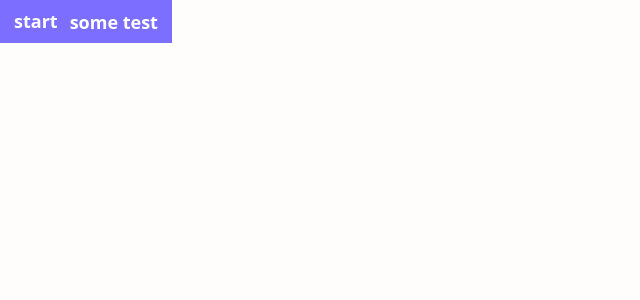
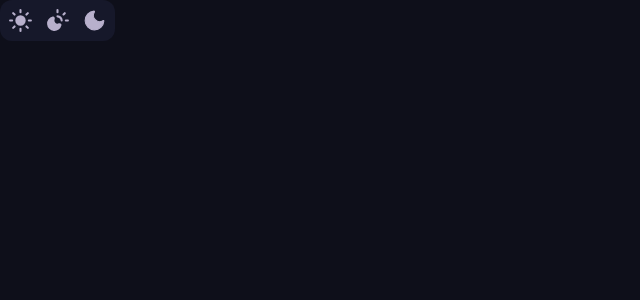
Before and after one commit to trubitsymmxqo0Ot/goals, a Next.js app: page / in a window 1280 px wide. Shown: the top 300 px of the page, without its empty margins (0-640 px from the left). Built offline with nearby package versions, Linux system fonts and the light colour scheme.

Commit message:
refactor(button): added new styles for btn

```diff
--- a/src/app/globals.css
+++ b/src/app/globals.css
@@ -85,11 +85,7 @@
   --color-btn-success-active: var(--btn-success-active);
   --color-btn-success-shadow: var(--btn-success-shadow);
 
-  --color-btn-disabled-opacity: var(--btn-disabled-opacity);
-  --color-btn-loading-overlay: var(--btn-loading-overlay);
-  --color-btn-spinner-color: var(--btn-spinner-color);
-
-  --shadow-sm-custom: var(--shadow-sm);
-  --shadow-md-custom: var(--shadow-md);
-  --shadow-lg-custom: var(--shadow-lg);
+  --color-shadow-sm-custom: var(--shadow-sm);
+  --color-shadow-md-custom: var(--shadow-md);
+  --color-shadow-lg-custom: var(--shadow-lg);
 }
--- a/src/app/layout.tsx
+++ b/src/app/layout.tsx
@@ -8,7 +8,7 @@ export const metadata: Metadata = {
 
 export default function RootLayout({ children }: LayoutProps<"/">) {
   return (
-    <html lang="ru">
+    <html lang="ru" data-custom-theme="dark">
       <body className="bg-primary text-color-primary h-dvh w-full">
         {children}
       </body>
--- a/src/app/page.tsx
+++ b/src/app/page.tsx
@@ -1,21 +1,11 @@
 "use client";
-import { Button } from "@/shared/ui/Button/Button";
-import { useState } from "react";
+
+import { Theme } from "@/shared/ui/Theme/Theme";
 
 export default function Home() {
-  const [send, setSend] = useState(false);
   return (
     <div>
-      <Button
-        size="l"
-        variant="primary"
-        isLoading={send}
-        // endContent={<div>end</div>}
-        startContent={<div>start</div>}
-        onClick={() => setSend(!send)}
-      >
-        some test
-      </Button>
+      <Theme />
     </div>
   );
 }
--- a/src/shared/assets/icons/ux-icons/index.tsx
+++ b/src/shared/assets/icons/ux-icons/index.tsx
@@ -1,7 +1,6 @@
-import { FC } from "react";
 import { SVGPropsIcon } from "../type";
 
-export const spinner: FC<SVGPropsIcon> = ({
+export const spinner = ({
   size,
   className,
   width,
@@ -14,7 +13,7 @@ export const spinner: FC<SVGPropsIcon> = ({
     viewBox="0 0 24 24"
     width={width || size}
     height={height || size}
-    fill="none"
+    fill="currentColor"
     stroke="currentColor"
     strokeWidth="2"
     strokeLinecap="round"
@@ -26,3 +25,92 @@ export const spinner: FC<SVGPropsIcon> = ({
     <path d="M21 12a9 9 0 1 1-6.219-8.56" />
   </svg>
 );
+
+export const light = ({
+  size,
+  className,
+  width,
+  height,
+  name,
+  ...props
+}: SVGPropsIcon) => (
+  <svg
+    xmlns="http://www.w3.org/2000/svg"
+    viewBox="0 0 24 24"
+    fill="currentcolor"
+    stroke="currentColor"
+    strokeWidth="2"
+    strokeLinecap="round"
+    strokeLinejoin="round"
+    width={size || width}
+    height={size || height}
+    className={className}
+    name={name}
+    {...props}
+  >
+    <circle cx="12" cy="12" r="4" />
+    <path d="M12 2v2" />
+    <path d="M12 20v2" />
+    <path d="m4.93 4.93 1.41 1.41" />
+    <path d="m17.66 17.66 1.41 1.41" />
+    <path d="M2 12h2" />
+    <path d="M20 12h2" />
+    <path d="m6.34 17.66-1.41 1.41" />
+    <path d="m19.07 4.93-1.41 1.41" />
+  </svg>
+);
+
+export const dark = ({
+  width,
+  height,
+  size,
+  name,
+  className,
+  ...props
+}: SVGPropsIcon) => (
+  <svg
+    xmlns="http://www.w3.org/2000/svg"
+    viewBox="0 0 24 24"
+    fill="currentColor"
+    stroke="currentColor"
+    strokeWidth="2"
+    strokeLinecap="round"
+    strokeLinejoin="round"
+    className={className}
+    width={size || width}
+    height={size || height}
+    name={name}
+    {...props}
+  >
+    <path d="M12 2v2" />
+    <path d="M14.837 16.385a6 6 0 1 1-7.223-7.222c.624-.147.97.66.715 1.248a4 4 0 0 0 5.26 5.259c.589-.255 1.396.09 1.248.715" />
+    <path d="M16 12a4 4 0 0 0-4-4" />
+    <path d="m19 5-1.256 1.256" />
+    <path d="M20 12h2" />
+  </svg>
+);
+
+export const darker = ({
+  width,
+  height,
+  size,
+  className,
+  name,
+  ...props
+}: SVGPropsIcon) => (
+  <svg
+    xmlns="http://www.w3.org/2000/svg"
+    viewBox="0 0 24 24"
+    fill="currentcolor"
+    stroke="currentColor"
+    strokeLinecap="round"
+    strokeLinejoin="round"
+    width={size || width}
+    height={size || height}
+    className={className}
+    name={name}
+    {...props}
+  >
+    <path d="M20.985 12.486a9 9 0 1 1-9.473-9.472c.405-.022.617.46.402.803a6 6 0 0 0 8.268 8.268c.344-.215.825-.004.803.401" />
+  </svg>
+);
--- a/src/shared/assets/index.tsx
+++ b/src/shared/assets/index.tsx
@@ -1,4 +1,4 @@
-import { FC, SVGProps } from "react";
+import { SVGProps } from "react";
 import * as Icons from "./icons/index";
 
 interface IconProps extends SVGProps<SVGSVGElement> {
--- a/src/shared/primitives/variables.css
+++ b/src/shared/primitives/variables.css
@@ -61,7 +61,7 @@
   --btn-ghost-bg: transparent;
   --btn-ghost-text: #5c4e46;
   --btn-ghost-hover: #ede9ff;
-  --btn-ghost-hover-text: #7c6fff;
+  --btn-ghost-text-hover: #7c6fff;
   --btn-ghost-active: rgba(124, 111, 255, 0.1);
 
   /* GHOST DANGER */
@@ -84,11 +84,6 @@
   --btn-success-hover: #4daa73;
   --btn-success-active: #3d8f60;
   --btn-success-shadow: 0 4px 14px rgba(107, 191, 138, 0.3);
-
-  /* LOADING / DISABLED */
-  --btn-disabled-opacity: 0.5;
-  --btn-loading-overlay: rgba(255, 253, 251, 0.7);
-  --btn-spinner-color: #7c6fff;
 
   --shadow-sm: 0 1px 3px rgba(44, 36, 32, 0.06);
   --shadow-md: 0 4px 12px rgba(44, 36, 32, 0.08);
@@ -182,11 +177,6 @@
   --btn-success-active: #3dab7d;
   --btn-success-shadow: 0 4px 14px rgba(110, 231, 183, 0.2);
 
-  /* LOADING / DISABLED */
-  --btn-disabled-opacity: 0.4;
-  --btn-loading-overlay: rgba(14, 15, 26, 0.8);
-  --btn-spinner-color: #a78bfa;
-
   --shadow-sm: 0 1px 3px rgba(0, 0, 0, 0.4);
   --shadow-md: 0 4px 12px rgba(0, 0, 0, 0.5);
   --shadow-lg: 0 8px 24px rgba(0, 0, 0, 0.6);
@@ -278,11 +268,6 @@
   --btn-success-active: #4ac08c;
   --btn-success-shadow: 0 4px 14px rgba(134, 239, 172, 0.15);
 
-  /* LOADING / DISABLED */
-  --btn-disabled-opacity: 0.3;
-  --btn-loading-overlay: rgba(8, 7, 13, 0.85);
-  --btn-spinner-color: #c4b5fd;
-
   --shadow-sm: 0 1px 3px rgba(0, 0, 0, 0.6);
   --shadow-md: 0 4px 12px rgba(0, 0, 0, 0.7);
   --shadow-lg: 0 8px 24px rgba(0, 0, 0, 0.8);
--- a/src/shared/ui/Button/Button.tsx
+++ b/src/shared/ui/Button/Button.tsx
@@ -6,7 +6,13 @@ import { button_primititves } from "./button-primitives";
 import { text } from "@/shared/primitives/text";
 import { Icon } from "@/shared/assets";
 
-type ButtonVariants = "primary";
+type ButtonVariants =
+  | "primary"
+  | "secondary"
+  | "ghost"
+  | "ghost_danger"
+  | "danger"
+  | "success";
 type ButtonSizes = "xl" | "l" | "m" | "s" | "t" | "_2xl" | "_3xl";
 
 interface ButtonProps extends ButtonHTMLAttributes<HTMLButtonElement> {
@@ -18,6 +24,7 @@ interface ButtonProps extends ButtonHTMLAttributes<HTMLButtonElement> {
   isLoading?: boolean;
   startContent?: ReactNode;
   endContent?: ReactNode;
+  iconOnly?: boolean;
 }
 
 export const Button = ({
@@ -26,25 +33,40 @@ export const Button = ({
   variant = "primary",
   size = "m",
   fullWidth = false,
-  disabled,
+  disabled = false,
   isLoading = false,
   startContent,
   endContent,
+  iconOnly,
   ...props
 }: ButtonProps) => {
+  const isDisabled = disabled || isLoading;
+  const defaultProps = {
+    "data-disabled": disabled,
+    "data-ghost": variant === "ghost" || variant === "ghost_danger",
+    disabled: disabled,
+    className: clsx(
+      button_primititves({ size, variant }),
+      fullWidth && "w-full",
+      "focus:outline-warning focus:outline-2",
+      !isDisabled
+        ? "transition-transform active:scale-90 cursor-pointer"
+        : "cursor-not-allowed",
+      "inline-flex items-center gap-3",
+      className,
+    ),
+  };
+
+  if (iconOnly) {
+    return (
+      <button {...defaultProps} {...props}>
+        {children}
+      </button>
+    );
+  }
+
   return (
-    <button
-      data-disabled={disabled}
-      className={clsx(
-        button_primititves({ size, variant }),
-        fullWidth && "w-full",
-        "cursor-pointer focus:outline-warning focus:outline-2",
-        "transition-transform active:scale-90",
-        "inline-flex items-center gap-3",
-        className,
-      )}
-      {...props}
-    >
+    <button {...defaultProps} {...props}>
       {startContent && !endContent && !isLoading && (
         <div className={text({ size })}>{startContent}</div>
       )}
--- a/src/shared/ui/Button/button-primitives.tsx
+++ b/src/shared/ui/Button/button-primitives.tsx
@@ -4,36 +4,65 @@ import { cn, tv } from "tailwind-variants";
 
 export const button_primititves = tv({
   variants: {
+    base: "transition-colors duration-1000",
     variant: {
       primary: clsx(
-        "bg-btn-primary hover:bg-btn-primary-hover active:bg-primary-active data-[disabled=true]:bg-btn-primary-disabled",
-        "text-btn-primary-text ",
-        "transition-colors duration-300",
+        "bg-btn-primary",
+        "data-[disabled=true]:bg-btn-primary-disabled data-[disabled=true]:opacity-60",
+        "data-[disabled=false]:hover:bg-btn-primary-hover data-[disabled=false]:active:bg-primary-active",
+        "text-btn-primary-text",
+      ),
+      secondary: clsx(
+        "bg-btn-secondary text-btn-secondary-text",
+        "data-[disabled=false]:hover:bg-btn-secondary-hover data-[disabled=false]:active:bg-btn-secondary-active",
+        "data-[disabled=true]:opacity-60",
+      ),
+      ghost: clsx(
+        "bg-btn-ghost-bg text-btn-ghost-text",
+        "data-[disabled=false]:hover:text-btn-ghost-text-hover",
+        "data-[disabled=false]:hover:bg-btn-ghost-hover data-[disabled=false]:active:btn-ghost-active",
+        "data-[disabled=true]:opacity-60",
+      ),
+      ghost_danger: clsx(
+        "bg-btn-ghost-danger-bg text-btn-ghost-danger-text",
+        "data-[disabled=false]:hover:bg-btn-ghost-danger-hover",
+        "data-[disabled=false]:active:bg-btn-ghost-danger-active data-[disabled=false]:hover:text-btn-ghost-danger-hover-text",
+        "data-[disabled=true]:opacity-60",
+      ),
+      danger: clsx(
+        "bg-btn-danger-bg text-btn-danger-text",
+        "data-[disabled=false]:hover:bg-btn-danger-hover data-[disabled=false]:active:bg-btn-danger-active",
+        "data-[disabled=true]:opacity-60",
+      ),
+      success: clsx(
+        "bg-btn-success-bg text-btn-success-text",
+        "data-[disabled=false]:hover:bg-btn-success-hover data-[disabled=false]:active:bg-btn-success-active",
+        "data-[disabled=true]:opacity-60",
       ),
     },
     size: {
       t: cn(
-        "py-0.5 px-1.5",
+        "data-[ghost=false]:py-0.5 data-[ghost=false]:px-1.5",
         text.variants.size["t"],
         text.variants.weight["semibold"],
       ),
       s: cn(
-        "py-1 px-2",
+        "data-[ghost=false]:py-1 data-[ghost=false]:px-2",
         text.variants.size["s"],
         text.variants.weight["semibold"],
       ),
       m: cn(
-        "py-1.5 px-3",
+        "data-[ghost=false]:py-1.5 data-[ghost=false]:px-3",
         text.variants.size["m"],
         text.variants.weight["semibold"],
       ),
       l: cn(
-        "py-2 px-3.5",
+        "data-[ghost=false]:py-2 px-3.5",
         text.variants.size["l"],
         text.variants.weight["semibold"],
       ),
       xl: cn(
-        "py-2 px-3.5",
+        "data-[ghost=false]:py-2 data-[ghost=false]:px-3.5",
         text.variants.size["xl"],
         text.variants.weight["semibold"],
       ),
@@ -43,7 +72,7 @@ export const button_primititves = tv({
         text.variants.weight["semibold"],
       ),
       _3xl: cn(
-        "py-2 px-3.5",
+        "data-[ghost=false]:py-2 data-[ghost=false]:px-3.5",
         text.variants.size["_3xl"],
         text.variants.weight["semibold"],
       ),
--- /dev/null
+++ b/src/shared/ui/Theme/Theme.tsx
@@ -0,0 +1,14 @@
+import { Button } from "../Button/Button";
+import { theme } from "./model/theme";
+
+export const Theme = () => {
+  return (
+    <div className="inline-flex bg-secondary p-2 items-center gap-3 rounded-xl">
+      {theme.map((item) => (
+        <Button key={item.id} variant="ghost" title={item.title} iconOnly>
+          {item.icon}
+        </Button>
+      ))}
+    </div>
+  );
+};
--- /dev/null
+++ b/src/shared/ui/Theme/model/theme.tsx
@@ -0,0 +1,19 @@
+import { Icon } from "@/shared/assets";
+
+export const theme = [
+  {
+    id: 0,
+    title: "Светлая тема",
+    icon: <Icon name="light" size={25} />,
+  },
+  {
+    id: 1,
+    title: "Темная тема",
+    icon: <Icon name="dark" size={25} />,
+  },
+  {
+    id: 2,
+    title: "Очень темная тема",
+    icon: <Icon name="darker" size={25} />,
+  },
+];
```
